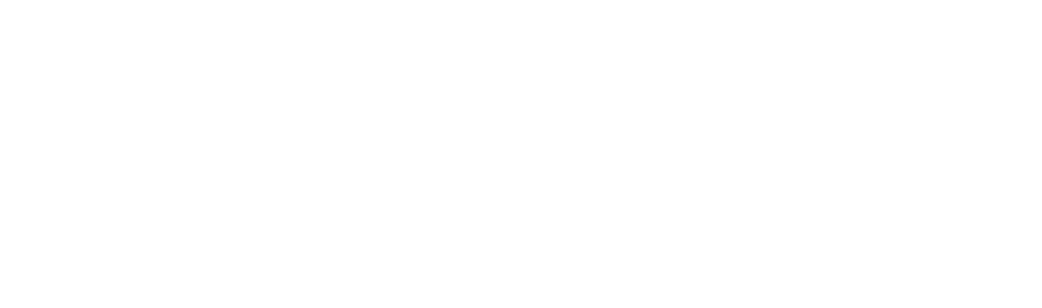
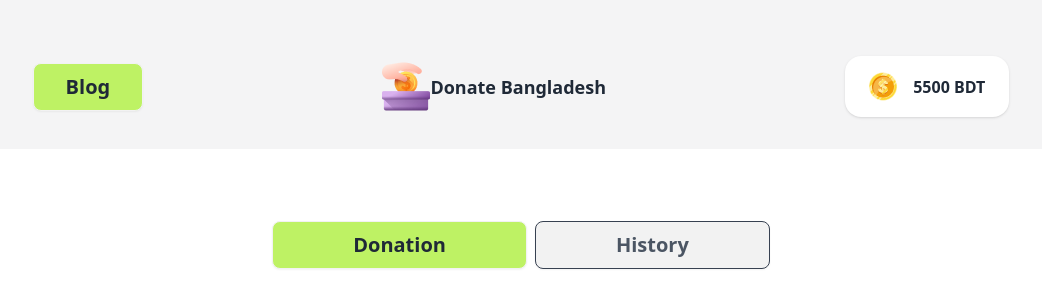
Before and after one commit to AvishekBan/assignment-5, a plain HTML site: page home.html in a window 1280 px wide. Shown: the whole page, without its empty margins (119-1161 px from the left). Drawn offline with nearby package versions, Linux system fonts and the light colour scheme.

Commit message:
second commit

```diff
--- a/home.html
+++ b/home.html
@@ -1,15 +1,44 @@
 <!DOCTYPE html>
-<html lang="en">
+<html lang="en" data-theme="light">
 <head>
     <meta charset="UTF-8">
     <meta name="viewport" content="width=device-width, initial-scale=1.0">
     <title>Assignment 5</title>
+    <link href="https://cdn.jsdelivr.net/npm/daisyui@4.12.10/dist/full.min.css" rel="stylesheet" type="text/css" />
+<script src="https://cdn.tailwindcss.com"></script>
+
 </head>
 <body>
-    <header>
+    <!-- nav section -->
+    <header class="px-8 py-8  bg-zinc-100">
+        <div class=" flex justify-around items-center  mt-6 ">
+            <div class="">
 
+              <a class="btn bg-lime-300 text-xl pl-8 pr-8  font-bold" >Blog</a>
+            </div>
+            <div class=" flex items-center">
+              <img class="" src="./assets/logo.png" alt="">
+              <h1 class="text-lg font-bold">Donate Bangladesh</h1>
+            </div>
+            <div class=" ">
+              <a class=" "><div class="stats shadow ">
+                <div class="stat flex items-center">
+                  <img src="./assets/coin.png" alt="">
+                  <div class="stat-value text-base">5500 BDT</div>
+
+                </div>
+              </div></a>
+            </div>
+          </div>
     </header>
+    <br>
+    <br>
+    <br>
     <main>
+        <div class="flex items-center justify-center ">
+            <a class="btn bg-lime-300 text-xl pl-20 pr-20  font-bold mr-2" >Donation</a>
+            <a class="btn  text-xl pl-20 pr-20  font-bold text-gray-600 border-solid border-gray-700 " >History</a>
+        </div>
 
     </main>
 </body>
--- /dev/null
+++ b/tailwind.config.js
@@ -0,0 +1,8 @@
+/** @type {import('tailwindcss').Config} */
+module.exports = {
+    content: ["./src/**/*.{html,js}"],
+    theme: {
+      extend: {},
+    },
+    plugins: [],
+  }
```
